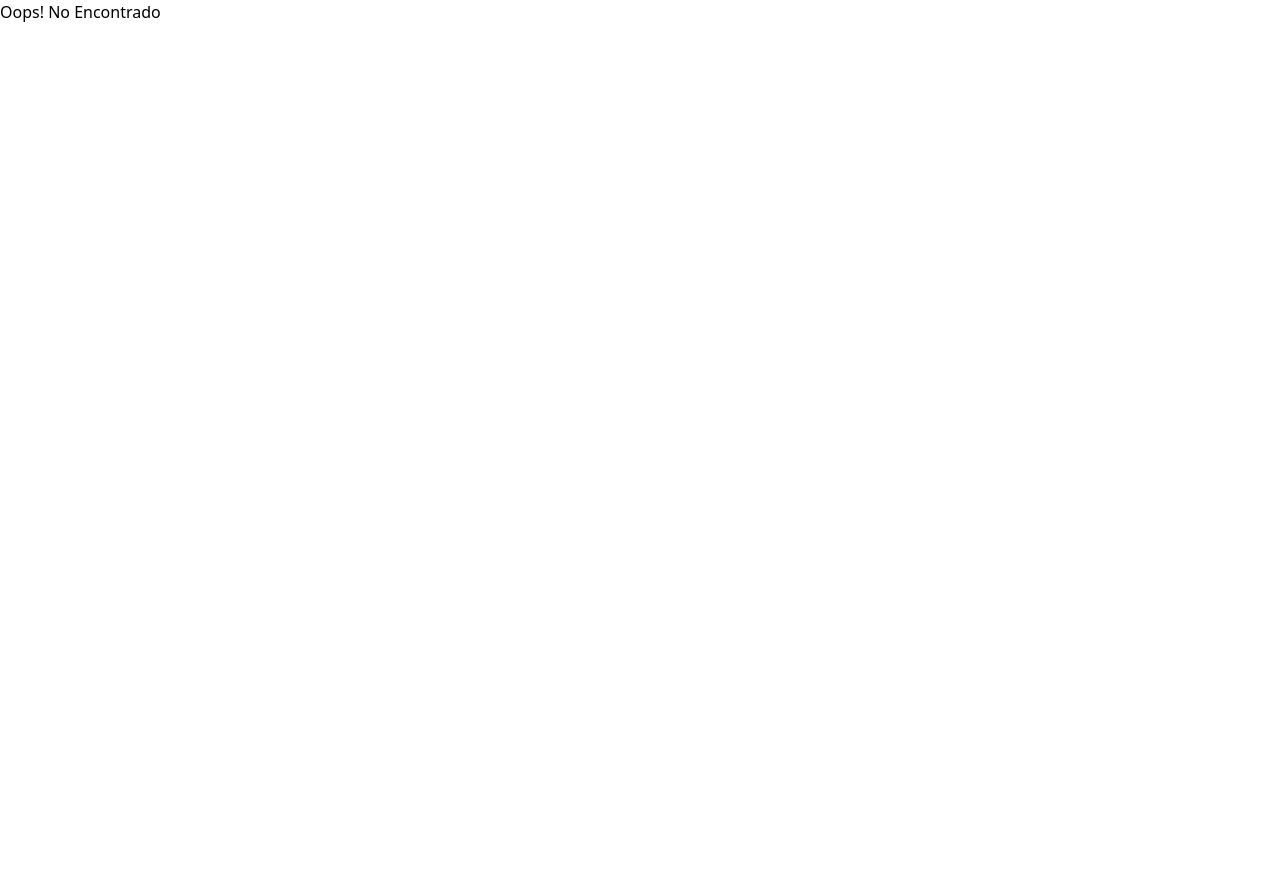
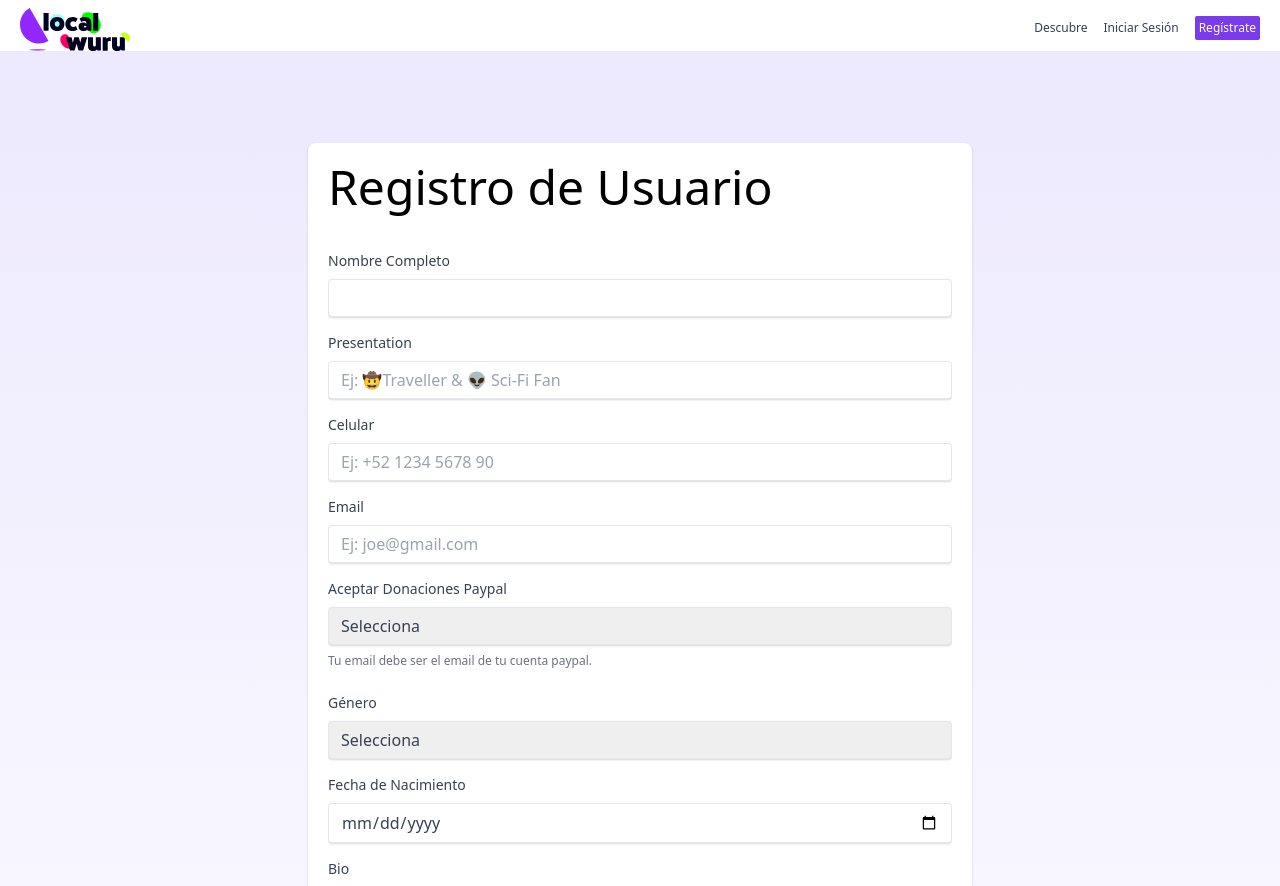
Before and after one commit to axeldelat/localwuru, a Next.js app: page /new-user in a window 1280 px wide. Before the commit this address had no page. Shown: the top 886 px of the page. Before the commit the page ends 800 px from the top, so only its background shows below. Built offline with nearby package versions, Linux system fonts and the light colour scheme; what @tailwindcss/typography would draw is missing.

Commit message:
loginform

```diff
--- a/components/Navbar/index.js
+++ b/components/Navbar/index.js
@@ -1,35 +1,29 @@
 import React, { Component } from 'react'
 import Link from 'next/link'
-import Modal from 'react-modal'
 
-Modal.setAppElement("#__next")
+class Navbar extends Component{
 
-//Hacer routing modal
-class Navbar extends Component{
   render() {
     return (
             <div>
-              <ul id="nav" class="flex justify-between text-xs">
-                <li class="mt-2 ml-5 shadow-none">
+              <ul id="nav" className="flex justify-between text-xs">
+                <li className="mt-2 ml-5 shadow-none">
                 <Link href="/">
                   <a><img src="/images/localwuru.svg"/></a>
                 </Link>
                 </li>
                 <li>
-                  <ul class="flex mr-5">
-                    <li class="mt-5 text-gray-700 mr-4"><a href="#">Descubre</a></li>
-                    <li class="mt-5 text-gray-700 mr-4">
-                      <Link href="/login" as="/login">
+                  <ul className="flex mr-5">
+                    <li className="mt-5 text-gray-700 mr-4"><a href="#">Descubre</a></li>
+                    <li className="mt-5 text-gray-700 mr-4">
+                      <Link href="/login">
                         <a>Iniciar Sesión</a>
                       </Link>
                     </li>
-                    <li class="mt-4 bg-purple-600 text-white rounded-sm p-1"><a href="#">Regístrate</a></li>
+                    <li className="mt-4 bg-purple-600 text-white rounded-sm p-1"><a href="#">Regístrate</a></li>
                   </ul>
                 </li>
               </ul>
-              <Modal isOpen={false}>
-                hola
-              </Modal>
             </div>
         );
     }
--- a/pages/index.js
+++ b/pages/index.js
@@ -36,7 +36,7 @@ export default function Home() {
           <div></div>
         </section>
         <section className="w-screen shadow-2xl">
-        <div class="grid sm:grid-cols-1 md:grid-cols-2 gap-4">
+        <div className="grid sm:grid-cols-1 md:grid-cols-2 gap-4">
           <div className="p-10 flex flex-col justify-center">
             <img className="object-contain w-full" src="/images/graphiclw.png"/>
           </div>
@@ -48,7 +48,7 @@ export default function Home() {
             </div>
             <div>
             <Link href="/faq">
-              <button class="bg-purple-700 hover:bg-purple-900 text-white font-bold py-2 px-4 rounded" >
+              <button className="bg-purple-700 hover:bg-purple-900 text-white font-bold py-2 px-4 rounded" >
                 Saber Más
               </button>
             </Link>
@@ -80,16 +80,6 @@ export default function Home() {
           <CallToAction />
         </section>
       </main>
-      {/* <footer className={styles.footer}>
-        <a
-          href="https://vercel.com?utm_source=create-next-app&utm_medium=default-template&utm_campaign=create-next-app"
-          target="_blank"
-          rel="noopener noreferrer"
-        >
-          Powered by{' '}
-          <img src="/vercel.svg" alt="Vercel Logo" className={styles.logo} />
-        </a>
-      </footer> */}
       <Footer/>
     </div>
   )
--- a/pages/login.js
+++ b/pages/login.js
@@ -1,25 +1,39 @@
-import React, { Component } from 'react'
+import Head from 'next/head'
+import styles from '../styles/sass/style.scss'
 
-class LoginForm extends Component{
-    render() {
+//Components
+import Navbar from '../components/Navbar'
+import Footer from '../components/Footer'
+
+export default function Login() {
   return (
-          <div class="flex items-center justify-center">
-          <div class="w-full max-w-md">
-            <form class="bg-white shadow-lg rounded px-12 pt-6 pb-8 mb-4">
+    <div className={styles.container}>
+      <Head>
+        <title>Iniciar Sesión - LocalWuru</title>
+        <link rel="icon" href="/favicon.ico" />
+        <link rel="preconnect" href="https://fonts.gstatic.com" />
+        <link href="https://fonts.googleapis.com/css2?family=Source+Sans+Pro&display=swap" rel="stylesheet" />
+      </Head>
+
+      <Navbar/>
+      <main className="h-auto md:h-screen p-10 flex justify-center">
+        <div className="flex items-center justify-center">
+            <div className="w-full max-w-md">
+              <form className="bg-white shadow-lg rounded px-12 pt-6 pb-8 mb-4">
                 <div
-                class="text-gray-800 text-2xl flex justify-center border-b-2 py-2 mb-4"
+                  className="text-gray-800 text-2xl flex justify-center border-b-2 py-2 mb-4"
                 >
                   Iniciar Sesión
                 </div>
-              <div class="mb-4">
+                <div className="mb-4">
                   <label
-                  class="block text-gray-700 text-sm font-normal mb-2"
+                    className="block text-gray-700 text-sm font-normal mb-2"
                     for="username"
                   >
                     Email
                   </label>
                   <input
-                  class="shadow appearance-none border rounded w-full py-2 px-3 text-gray-700 leading-tight focus:outline-none focus:shadow-outline"
+                    className="shadow appearance-none border rounded w-full py-2 px-3 text-gray-700 leading-tight focus:outline-none focus:shadow-outline"
                     name="email"
                     v-model="form.email"
                     type="email"
@@ -28,15 +42,15 @@ class LoginForm extends Component{
                     placeholder="Email"
                   />
                 </div>
-              <div class="mb-6">
+                <div className="mb-6">
                   <label
-                  class="block text-gray-700 text-sm font-normal mb-2"
+                    className="block text-gray-700 text-sm font-normal mb-2"
                     for="password"
                   >
                     Password
                   </label>
                   <input
-                  class="shadow appearance-none border rounded w-full py-2 px-3 text-gray-700 mb-3 leading-tight focus:outline-none focus:shadow-outline"
+                    className="shadow appearance-none border rounded w-full py-2 px-3 text-gray-700 mb-3 leading-tight focus:outline-none focus:shadow-outline"
                     v-model="form.password"
                     type="password"
                     placeholder="Password"
@@ -45,10 +59,10 @@ class LoginForm extends Component{
                     autocomplete="current-password"
                   />
                 </div>
-              <div class="flex items-center justify-between">
-                <button class="px-4 py-2 rounded text-white inline-block shadow-lg bg-purple-700 hover:bg-purple-900 focus:bg-blue-900" type="submit">Sign In</button>
+                <div className="flex items-center justify-between">
+                  <button className="px-4 py-2 rounded text-white inline-block shadow-lg bg-purple-700 hover:bg-purple-900 focus:bg-blue-900" type="submit">Sign In</button>
                   <a
-                  class="inline-block align-baseline font-normal text-sm text-purple-500 hover:text-purple-800"
+                    className="inline-block align-baseline font-normal text-sm text-purple-500 hover:text-purple-800"
                     href="#"
                   >
                     Forgot Password?
@@ -57,8 +71,8 @@ class LoginForm extends Component{
               </form>
             </div>
           </div>
-        );
+      </main>
+      <Footer/>
+    </div>
+  )
 }
-}
-
-export default LoginForm
--- /dev/null
+++ b/pages/new-user.js
@@ -0,0 +1,188 @@
+import Head from 'next/head'
+import styles from '../styles/sass/style.scss'
+
+//Components
+import Footer from '../components/Footer'
+import Navbar from '../components/Navbar'
+
+export default function NewUser()  {
+  return (
+    <div className={styles.container}>
+      <Head>
+        <title>Registro de Usuario- LocalWuru</title>
+        <link rel="icon" href="/favicon.ico" />
+      </Head>
+
+      <Navbar/>
+      <main className="w-screen mx-auto bg-gradient-to-b from-red-100 from-purple-100 grid grid-cols-1 md:grid-cols-6 gap-4">
+        <section className="text-left h-auto p-10 md:p-20 flex flex-col  col-span-1 md:col-span-4 md:col-start-2">
+          <div className="bg-white p-5 rounded-lg text-black  my-3 shadow rounded-sm m-3">
+            <h1 className="text-5xl font-light mb-10">
+              Registro de Usuario
+            </h1>
+            <form className="h-full overflow-auto  w-full h-full flex flex-col">
+              <div className="mb-4">
+                <label
+                  className="block text-gray-700 text-sm font-normal mb-2"
+                  for="full-name"
+                >
+                  Nombre Completo
+                </label>
+                <input
+                  className="shadow appearance-none border rounded w-full py-2 px-3 text-gray-700 leading-tight focus:outline-none focus:shadow-outline"
+                  name="full-name"
+                  type="text"
+                  required
+                  autofocus
+                  placeholder=""
+                />
+              </div>
+              <div className="mb-4">
+                <label
+                    className="block text-gray-700 text-sm font-normal mb-2"
+                    for="presentation"
+                  >
+                    Presentation
+                  </label>
+                  <input
+                    className="shadow appearance-none border rounded w-full py-2 px-3 text-gray-700 leading-tight focus:outline-none focus:shadow-outline"
+                    name="Presentation"
+                    type="text"
+                    required
+                    autofocus
+                    placeholder="Ej: 🤠Traveller & 👽 Sci-Fi Fan"
+                  />
+              </div>
+              <div className="mb-4">
+                <label
+                    className="block text-gray-700 text-sm font-normal mb-2"
+                    for="cellphone"
+                  >
+                    Celular
+                  </label>
+                  <input
+                    className="shadow appearance-none border rounded w-full py-2 px-3 text-gray-700 leading-tight focus:outline-none focus:shadow-outline"
+                    name="cellphone"
+                    type="number"
+                    required
+                    autofocus
+                    placeholder="Ej: +52 1234 5678 90"
+                  />
+              </div>
+              <div className="mb-4">
+                <label
+                    className="block text-gray-700 text-sm font-normal mb-2"
+                    for="email"
+                  >
+                    Email
+                  </label>
+                  <input
+                    className="shadow appearance-none border rounded w-full py-2 px-3 text-gray-700 leading-tight focus:outline-none focus:shadow-outline"
+                    name="email"
+                    type="email"
+                    required
+                    autofocus
+                    placeholder="Ej: joe@gmail.com"
+                  />
+              </div>
+              <div className="mb-4">
+                <label
+                    className="block text-gray-700 text-sm font-normal mb-2"
+                    for="paypal"
+                  >
+                    Aceptar Donaciones Paypal
+                  </label>
+                  <select
+                    className="shadow appearance-none border rounded w-full py-2 px-3 text-gray-700 leading-tight focus:outline-none focus:shadow-outline"
+                    id="paypal"
+                    name="paypal"
+                    type="select"
+                    required
+                    autofocus
+                  >
+                    <option disabled selected>Selecciona</option>
+                    <option value="true">Si</option>
+                    <option value="false">No</option>
+                    <option value="family">Familiar</option>
+                  </select>
+                  <p className="block text-gray-500 text-xs font-normal my-2">Tu email debe ser el email de tu cuenta paypal.</p>
+              </div>
+              <div className="mb-4">
+                <label
+                    className="block text-gray-700 text-sm font-normal mb-2"
+                    for="gender"
+                  >
+                    Género
+                  </label>
+                  <select
+                    className="shadow appearance-none border rounded w-full py-2 px-3 text-gray-700 leading-tight focus:outline-none focus:shadow-outline"
+                    id="gender"
+                    name="gender"
+                    type="select"
+                    required
+                    autofocus
+                  >
+                    <option disabled selected>Selecciona</option>
+                    <option value="male">Masculino</option>
+                    <option value="female">Female</option>
+                    <option value="other">Otro</option>
+                  </select>
+              </div>
+              <div className="mb-4">
+                <label
+                    className="block text-gray-700 text-sm font-normal mb-2"
+                    for="birth"
+                  >
+                    Fecha de Nacimiento
+                  </label>
+                  <input
+                    className="shadow appearance-none border rounded w-full py-2 px-3 text-gray-700 leading-tight focus:outline-none focus:shadow-outline"
+                    name="birth"
+                    type="date"
+                    required
+                    autofocus
+                  />
+              </div>
+              <div className="">
+                <label
+                    className="block text-gray-700 text-sm font-normal mb-2"
+                    for="bio"
+                  >
+                    Bio
+                  </label>
+                  <textarea
+                  className="shadow appearance-none border rounded w-full py-2 px-3 text-gray-700 leading-tight focus:outline-none focus:shadow-outline"
+                  rows="5"
+                  name="bio"
+                  required
+                  autofocus
+                  />
+              </div>
+              <div className="mt-4">
+                <label
+                    className="block text-gray-700 text-sm font-normal mb-2"
+                    for="experience-duration"
+                  >
+                    Avatar
+                  </label>
+              </div>
+              <div className="border-dashed border-2 border-gray-400 py-12 flex flex-col justify-center items-center">
+                <p className="hidden md:block mb-3 font-semibold text-gray-900 flex flex-wrap justify-center ">
+                  <span>Drag and drop your</span>&nbsp;<span>files anywhere or</span>
+                </p>
+                <input type="file" multiple className="hidden" />
+                <button id="button" className="mt-2 rounded-sm px-3 py-1 bg-gray-200 hover:bg-gray-300 focus:shadow-outline focus:outline-none">
+                  Upload a file
+                </button>
+              </div>
+              <div class="flex items-center justify-between">
+              <button class="px-4 py-2 my-4 rounded text-white inline-block shadow-lg bg-purple-700 hover:bg-purple-900 focus:bg-purple-700" type="submit">Enviar</button>
+            </div>
+            </form>
+          </div>
+        </section>
+      </main>
+      <Footer/>
+    </div>
+  )
+}
--- a/pages/newexperience.js
+++ /dev/null
@@ -1,19 +0,0 @@
-import Head from 'next/head'
-import styles from '../styles/sass/style.scss'
-
-export default function NewExperience() {
-  return (
-    <div className={styles.container}>
-      <Head>
-        <title>Crear Nueva Experiiencia - LocalWuru</title>
-        <link rel="icon" href="/favicon.ico" />
-      </Head>
-
-      <main>
-        <h1>
-          New Experience
-        </h1>
-      </main>
-    </div>
-  )
-}
```
Lines whose indentation alone changed are shown as unchanged.
